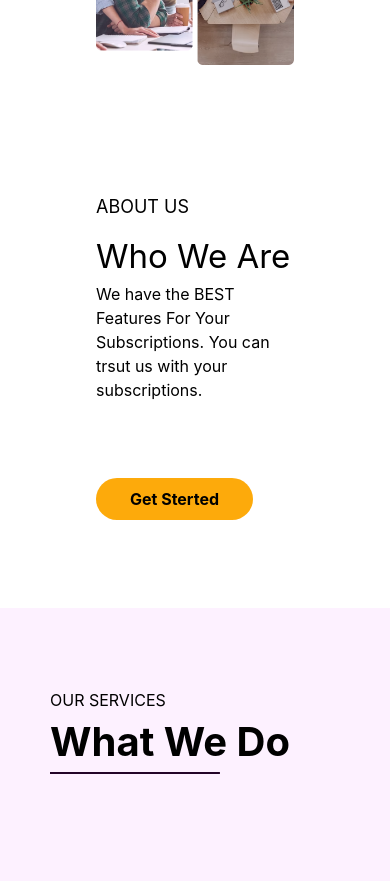
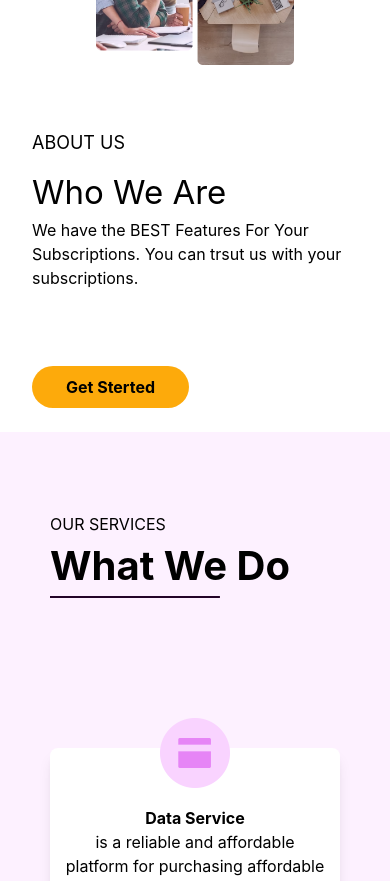
Before and after one commit to Ademola90/agenttest, a React (Create React App) app: page /homenine in a window 390 px wide. Shown: the part 1020-1901 px from the top of the page. Built offline with nearby package versions, Linux system fonts and the light colour scheme.

Commit message:
Hone-one

```diff
--- a/src/Screens/home-nine/index.jsx
+++ b/src/Screens/home-nine/index.jsx
@@ -112,7 +112,7 @@ const HomeNine = () => {
               <img src={require("../../Assets/HnineGroup2.png")} alt="" />
             </div>
             <div className=" lg:w-2/5 md:w-full w-full grid justify-center lg:mt-28 md:mt-0 mt-0">
-              <div className=" p-16">
+              <div className=" lg:p-16">
                 <div className=" lg:mt-28 ">
                   <p className=" text-[18px]">ABOUT US</p>
                 </div>
@@ -197,7 +197,7 @@ const HomeNine = () => {
           </div>
         </div>
         <div className=" lg:flex md:grid grid lg:justify-between md:justify-center justify-center ">
-          <div className=" w-1/2 grid justify-center ">
+          <div className=" lg:w-1/2 grid justify-center ">
             <div className=" grid justify-center">
               <img
                 className=" "
@@ -325,7 +325,7 @@ const HomeNine = () => {
         </div>
       </div>
 
-      <div className="grid md:px-16 lg:px-28 lg:h-[255px] md:h-[150px] h-[150px] px-8 lg:mt-14 md:mt35 mt-30 mx-auto w-full">
+      <div className="grid md:px-16 lg:px-28 lg:h-[255px] md:h-[200px] h-[200px] px-8 lg:mt-14 md:mt35 mt-30 mx-auto w-full">
         <div className=" text-black mt-10">
           <p className=" lg:text-[20px] md:text-[14px] text-[12px] text-center font-bold">
             Trusted by 4,000+ companies
```
